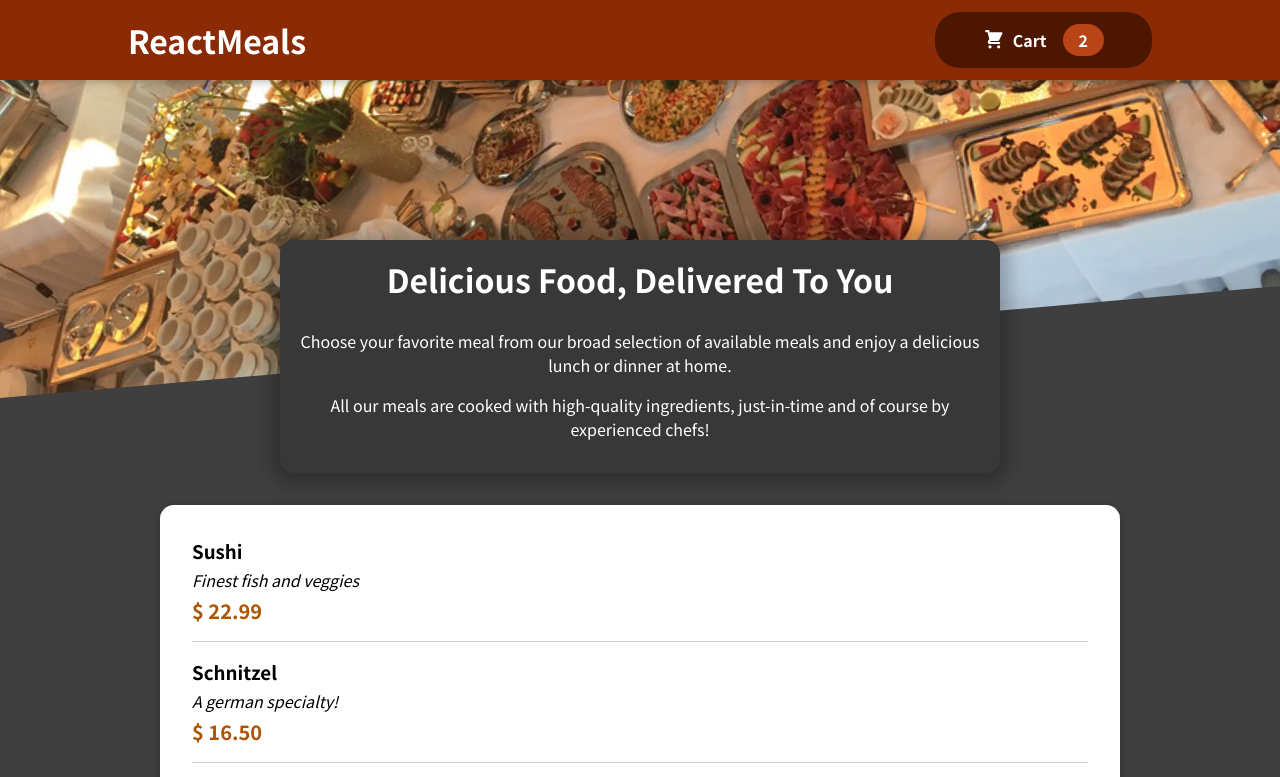
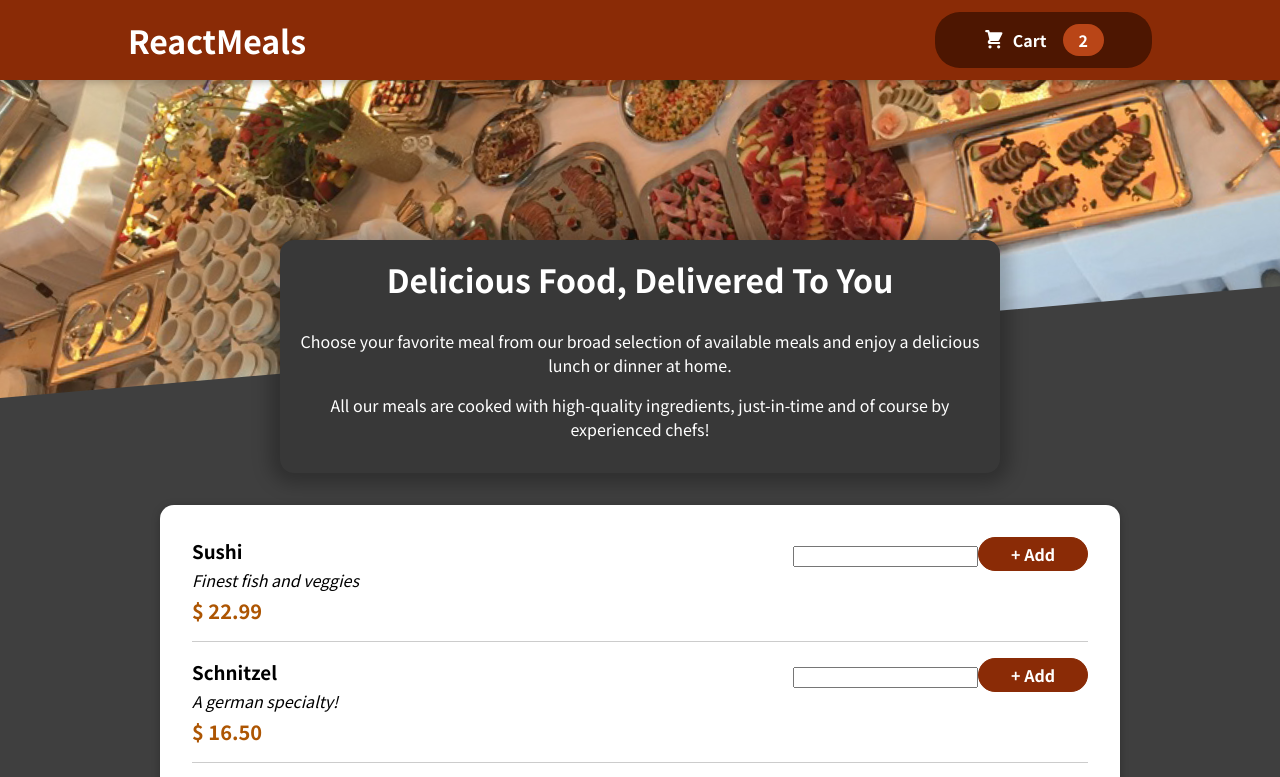
Before and after one commit to zaid2526/react, a React (Create React App) app: page / in a window 1280 px wide. Shown: the top 777 px of the page. Built offline with nearby package versions, Linux system fonts and the light colour scheme.

Commit message:
task-4 Adding a Form

```diff
--- a/src/components/Meals/MealItem.js/MealItem.js
+++ b/src/components/Meals/MealItem.js/MealItem.js
@@ -1,6 +1,7 @@
 import React from "react";
 
 import classes from "./MealItem.module.css"
+import MealItemForm from "./MealItemForm";
 
 const MealItem = (props) => {
   const price = `$ ${props.price.toFixed(2)}`;
@@ -12,7 +13,7 @@
         <div className={classes.price}>{price}</div>
       </div>
       <div>
-
+        <MealItemForm />
       </div>
     </li>
   );
--- /dev/null
+++ b/src/components/Meals/MealItem.js/MealItemForm.js
@@ -0,0 +1,13 @@
+import React from 'react'
+
+import classes from "./MealItemForm.module.css"
+const MealItemForm = () => {
+  return (
+    <form className={classes.form}>
+        <input />
+        <button >+ Add</button>
+    </form>
+  )
+}
+
+export default MealItemForm
--- /dev/null
+++ b/src/components/Meals/MealItem.js/MealItemForm.module.css
@@ -0,0 +1,20 @@
+.form {
+    text-align: right;
+  }
+
+  .form button {
+    font: inherit;
+    cursor: pointer;
+    background-color: #8a2b06;
+    border: 1px solid #8a2b06;
+    color: white;
+    padding: 0.25rem 2rem;
+    border-radius: 20px;
+    font-weight: bold;
+  }
+
+  .form button:hover,
+  .form button:active {
+    background-color: #641e03;
+    border-color: #641e03;
+  }
```
